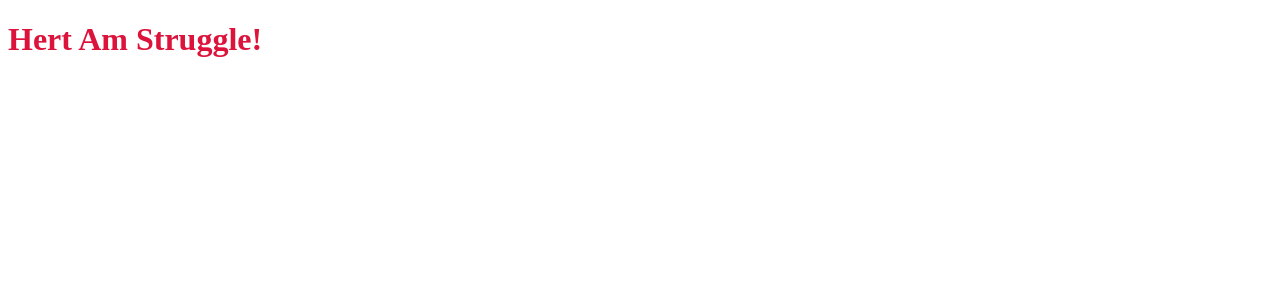
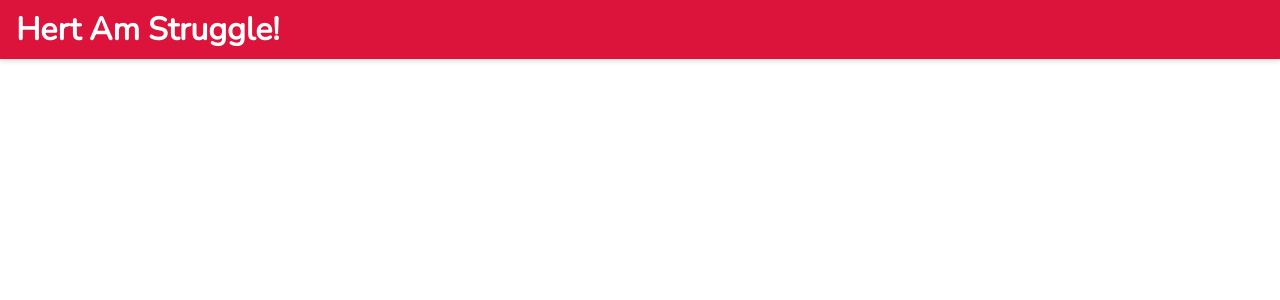
Before and after one commit to HertAmStruggle/HertAmStruggle_FrontEnd, a Next.js app: page / in a window 1280 px wide. Shown: the top 300 px of the page. Built offline with nearby package versions, Linux system fonts and the light colour scheme.

Commit message:
added components and lib folder. Created a basic Header

```diff
--- /dev/null
+++ b/components/Header.js
@@ -0,0 +1,9 @@
+import styles from "./Header.module.css"
+
+export default function Header({ children }) {
+    return (
+        <header className={styles.header}>
+            {children}
+        </header>
+    )
+}
--- /dev/null
+++ b/components/Header.module.css
@@ -0,0 +1,28 @@
+.header {
+    position: sticky;
+    width: 100%;
+    top: 0;
+    display: flex;
+    justify-content: space-between;
+    background-color: crimson;
+    padding: 0.5rem 1rem 0.5rem 1rem;
+    box-shadow: 0 1px 6px 0 rgb(0 0 0 / 20%);
+    z-index: 99;
+}
+
+
+.header > a {
+    color: white !important;
+    font-weight: bolder;
+    font-size: 2em;
+}
+
+.header > a:hover {
+    text-decoration: none;
+}
+
+@media screen and (min-width: 1200px) {
+    .header span {
+        display: none;
+    }
+}
--- /dev/null
+++ b/pages/_app.css
@@ -0,0 +1,21 @@
+@import url('https://fonts.googleapis.com/css2?family=Nunito:wght@300&display=swap');
+
+* {
+    margin: 0;
+    padding: 0;
+    box-sizing: border-box;
+}
+
+*, *::before, *::after {
+    box-sizing: border-box;
+}
+
+html, body {
+    font-family: 'Nunito', sans-serif;
+    -webkit-font-smoothing: antialiased;
+    scroll-behavior: smooth;
+}
+
+a {
+    text-decoration: none;
+}
--- /dev/null
+++ b/pages/_app.js
@@ -0,0 +1,15 @@
+import Link from "next/link"
+import "./_app.css"
+import Header from "../components/Header";
+
+export default function App(){
+    return (
+        <>
+            <Header>
+                <Link href="/" passHref>
+                    Hert Am Struggle!
+                </Link>
+            </Header>
+        </>
+    )
+}
```
